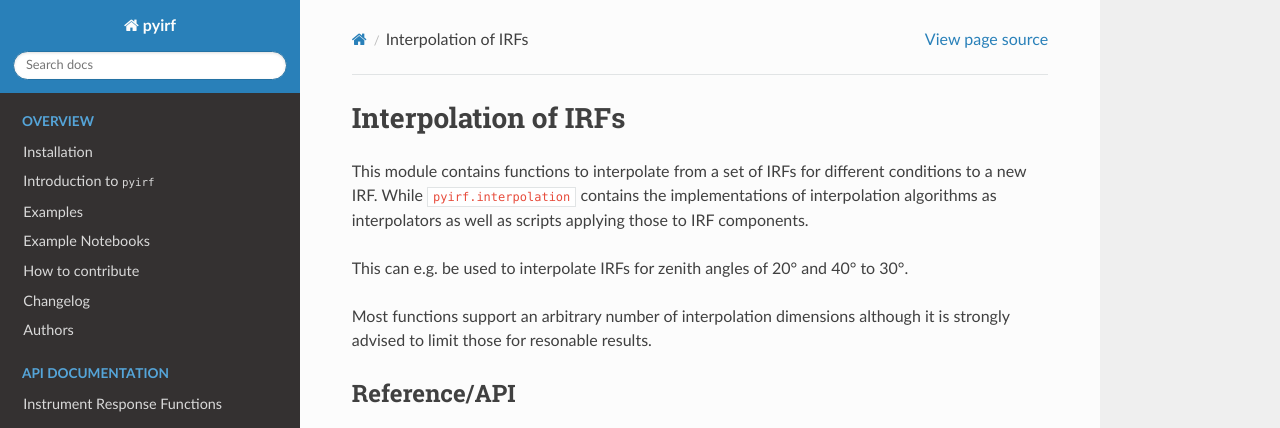
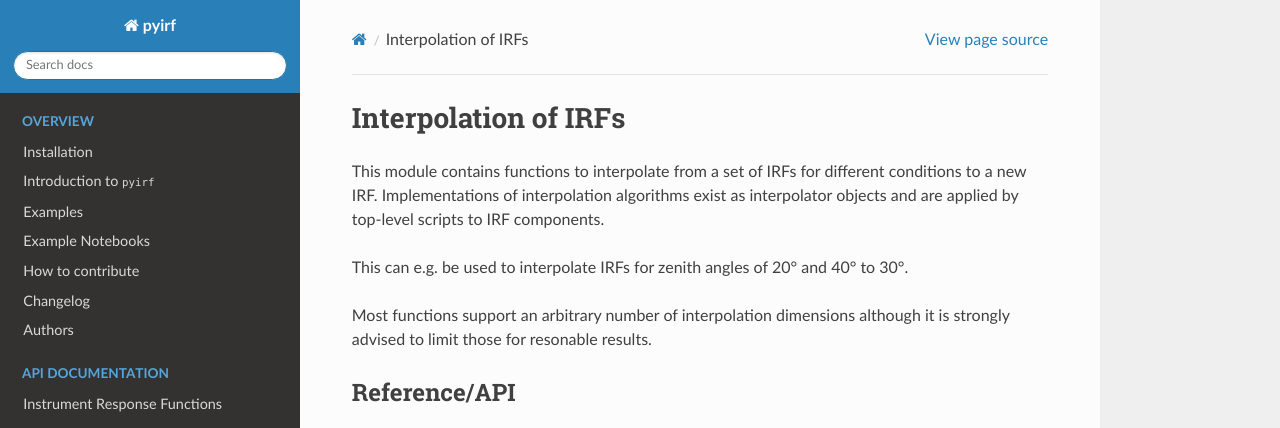
Before and after one commit to cta-observatory/pyirf, a Sphinx documentation site: the page built from docs/interpolation.rst, in a window 1280 px wide, cut to the strip 0-428 px from the top of the page. Built offline with Sphinx 7.4.7 and the Read the Docs theme 2.0.0, drawn with Linux system fonts in a browser that asks for light colours; the version number could not be read and is left out.

Commit message:
Reword doc entry for interpolation module

```diff
--- a/docs/interpolation.rst
+++ b/docs/interpolation.rst
@@ -4,9 +4,8 @@ Interpolation of IRFs
 =====================
 
 This module contains functions to interpolate from a set of IRFs for different
-conditions to a new IRF. While ``pyirf.interpolation`` contains the implementations
-of interpolation algorithms as interpolators as well as scripts applying those to
-IRF components.
+conditions to a new IRF. Implementations of interpolation algorithms exist as interpolator
+objects and are applied by top-level scripts to IRF components.
 
 This can e.g. be used to interpolate IRFs for zenith angles of 20° and 40°
 to 30°.
```
